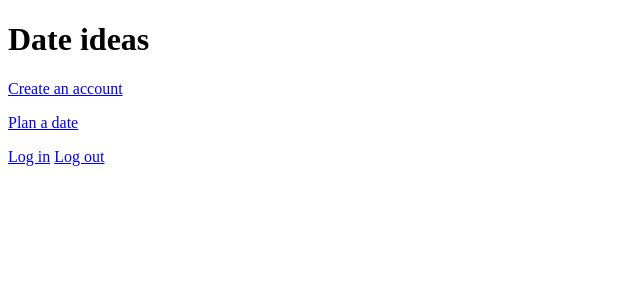
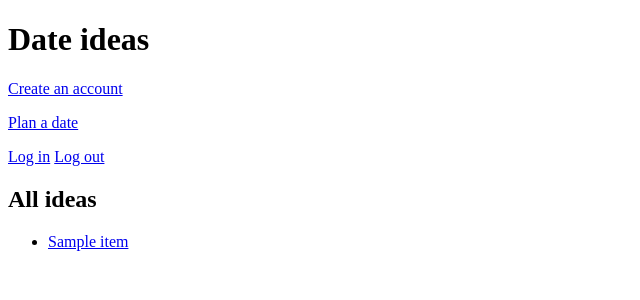
Before and after one commit to S0kku/date-ideas, a Flask app: template templates/index.html in a window 1280 px wide. Shown: the top 300 px of the page, without its empty margins (0-640 px from the left). Run offline with Flask 3, Linux system fonts and the light colour scheme; the template is opened without the code that fills it: most values are stand-ins (such as "Sample title", 1, 10 or a date in 2020).

Commit message:
Show item list/info

```diff
--- a/app.py
+++ b/app.py
@@ -11,7 +11,13 @@ app.secret_key = config.secret_key
 
 @app.route("/")
 def index():
-    return render_template("index.html")
+    all_items = items.get_items()
+    return render_template("index.html", items=all_items)
+
+@app.route("/item/<int:item_id>")
+def show_item(item_id):
+    item = items.get_item(item_id)
+    return render_template("show_item.html", item=item)
 
 @app.route("/new_item")
 def new_item():
--- a/templates/index.html
+++ b/templates/index.html
@@ -24,6 +24,13 @@
   <p>
     <a href="/login">Log in</a>
     <a href="/logout">Log out</a>
+
+    <h2>All ideas</h2>
+    <ul>
+      {% for item in items %}
+      <li><a href="/item/{{ item.id }}">{{ item.title }}</a></li>
+      {% endfor %}
+    </ul>
 </body>
 
 </html>
```
Also changed, not shown: items.py (+13 -0 lines), templates/show_item.html (added, +21 -0 lines).
